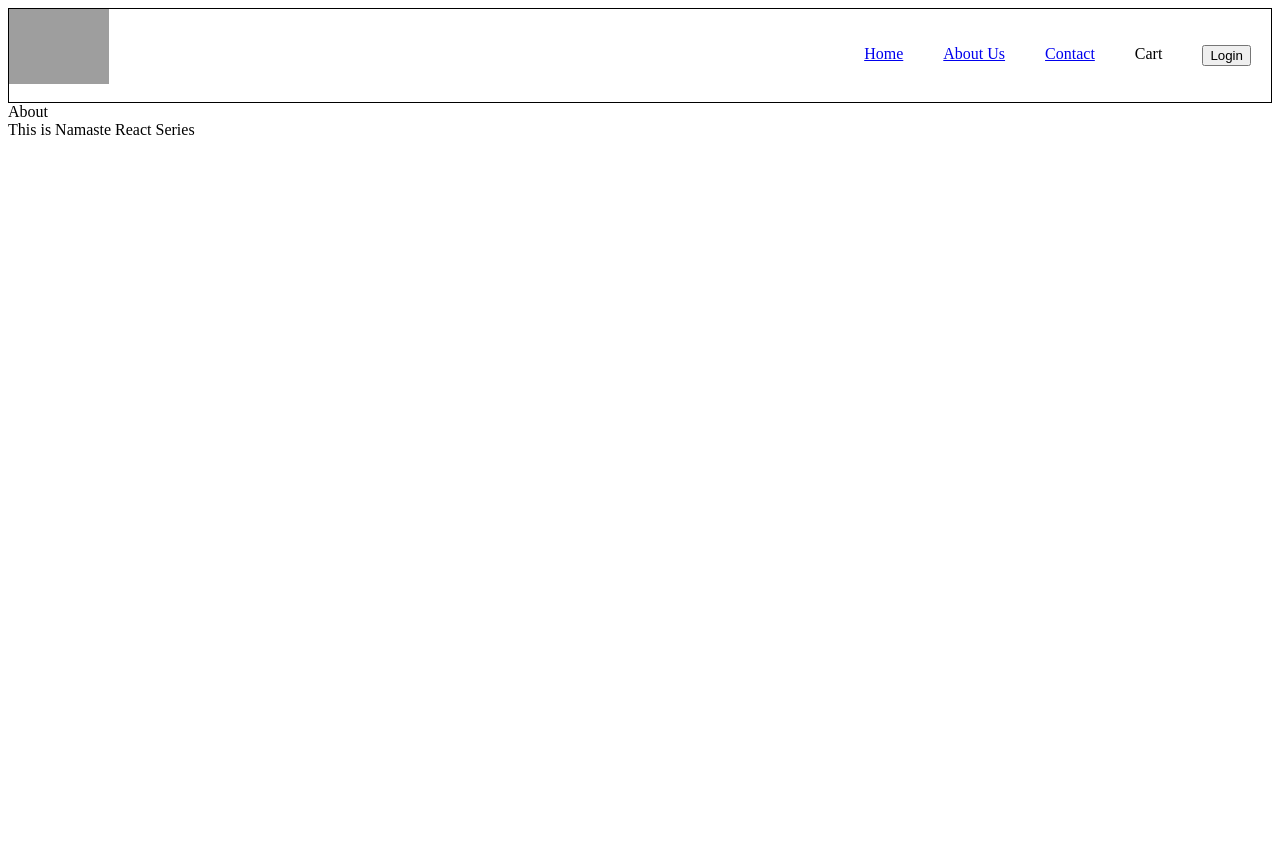
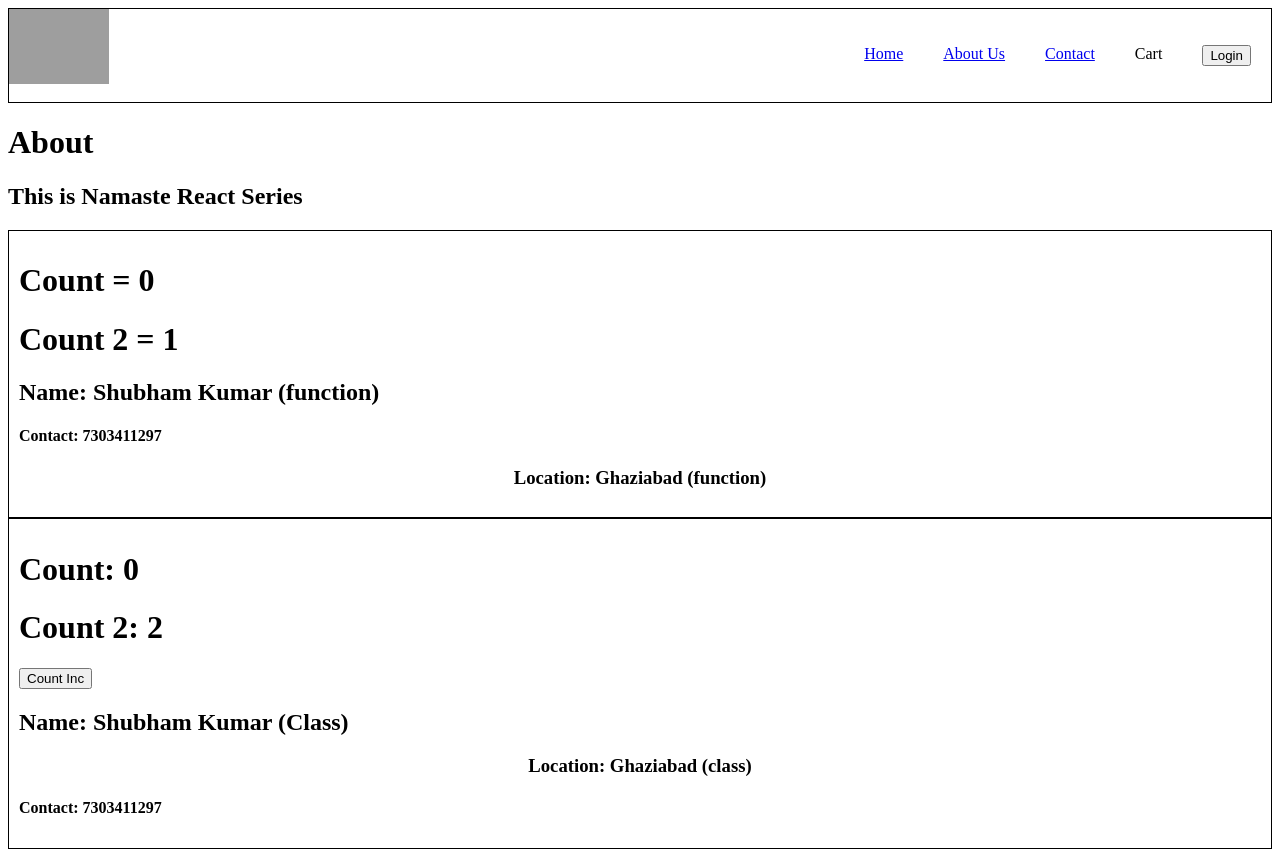
Before and after one commit to Shubh0605/React, a React (Vite) app: page /about in a window 1280 px wide. Before the commit the page ends 800 px from the top, so only its background shows below. Built offline with nearby package versions, Linux system fonts and the light colour scheme; grey boxes are pictures that could not be loaded.

Commit message:
Class Component

```diff
--- a/index.css
+++ b/index.css
@@ -96,6 +96,10 @@ h3{
     background-size: 800px 100%;
     animation: shimmer 1.5s infinite linear;
 }
+.user-card{
+    padding: 10px;
+    border: 1px solid black;
+}
 
 @keyframes shimmer {
     0% {
--- a/src/components/About.js
+++ b/src/components/About.js
@@ -1,11 +1,19 @@
 import React from 'react'
+import User from './User';
+import UserClass from './UserClass';
 
 const About = () => {
   return (
     <div>
-      <div>About</div>
-      <div>This is Namaste React Series</div>
+      <h1>About</h1>
+      <h2>This is Namaste React Series</h2>
+
+      <User name ={"Shubham Kumar (function)"} location = {"Ghaziabad (function)"} />
+
+      <UserClass name ={"Shubham Kumar (Class)"} location = {"Ghaziabad (class)" } />
     </div>
+
+
   )
 }
 
--- a/src/components/Body.js
+++ b/src/components/Body.js
@@ -81,10 +81,10 @@ const Body = () => {
           <>
             {isFiltered
               ? filteredRestaurants.map((restaurant) => (
-                  <Restaurantcard key={restaurant?.info?.id} resData={restaurant} />
+                <Link key={restaurant?.info?.id} to = {"/restaurants/" + restaurant.info.id }><Restaurantcard  resData={restaurant} /></Link>
                 ))
               : ListOfrestaurants?.map((restaurant) => (
-                  <Restaurantcard key={restaurant?.info?.id} resData={restaurant} />
+                  <Link key={restaurant?.info?.id} to = {"/restaurants/" + restaurant.info.id }><Restaurantcard  resData={restaurant} /></Link>
                 ))}
           </>
         )}
--- a/src/components/RestaurantMenu.js
+++ b/src/components/RestaurantMenu.js
@@ -1,6 +1,7 @@
 import { useEffect, useState } from "react";
 import { useParams } from "react-router-dom";
 import Shimmer from "./Shimmer";
+import { MENU_API } from "../utils/constant";
 
 const RestaurantMenu = () => {
     const { resId } = useParams();
@@ -12,12 +13,14 @@ const RestaurantMenu = () => {
 
     const fetchMenu = async () => {
         try {
-            const data = await fetch(
-                "https://www.swiggy.com/dapi/menu/pl?page-type=REGULAR_MENU&complete-menu=true&lat=28.61450&lng=77.30630&restaurantId=535259&catalog_qa=undefined&query=North%20Indian&submitAction=ENTER"
-            );
+            const data = await fetch(MENU_API + resId);
             const json = await data.json();
-            console.log(json);
-            setResInfo(json.data);
+
+            if (json?.statusCode === 0) {
+                setResInfo(json.data);
+            } else {
+                throw new Error(json?.statusMessage || "Menu fetch failed");
+            }
         } catch (error) {
             console.error("Error fetching restaurant data:", error);
             setResInfo(null);
--- /dev/null
+++ b/src/components/User.js
@@ -0,0 +1,20 @@
+import {useState} from 'react';
+
+const User = ({name,location}) => {
+
+    const[count] = useState(0);
+    const[count2] = useState(1);
+
+    return (
+        <div className="user-card">
+            <h1>Count = {count}</h1>
+            <h1>Count 2 = {count2}</h1>
+            <h2>Name: {name}</h2>
+            <h4>Contact: 7303411297</h4>
+            <h3>Location: {location}</h3>
+        </div>
+
+    )
+}
+
+export default User;
--- /dev/null
+++ b/src/components/UserClass.js
@@ -0,0 +1,32 @@
+import React from 'react';
+class UserClass extends React.Component{
+  constructor(props){
+    super(props);
+    this.state = {
+        count: 0,
+        count2: 2
+    };
+ }
+    render(){
+        const {name, location} = this.props;
+        const {count,count2} = this.state;
+        return(
+            <div className="user-card">
+                <h1>Count: {count}</h1>
+                <h1>Count 2: {count2}</h1>
+                <button onClick={() => {
+                    //never update state variables directly
+                    this.setState({count: count + 1, count2: count2 + 1});
+
+
+                }}>Count Inc</button>
+
+            <h2>Name: {name}</h2>
+            <h3>Location: {location}</h3>
+            <h4>Contact: 7303411297</h4>
+        </div>
+
+        )
+    }
+}
+export default UserClass;
--- a/src/utils/constant.js
+++ b/src/utils/constant.js
@@ -1,3 +1,5 @@
 export const CDN_URL = "https://media-assets.swiggy.com/swiggy/image/upload/fl_lossy,f_auto,q_auto,w_660/";
 
 export const LOGO_URL = "https://encrypted-tbn0.gstatic.com/images?q=tbn:ANd9GcS6HFcSKqiiBdXqgRyA16YPHYb6kHOW3G_tJg&s";
+
+export const MENU_API = "https://www.swiggy.com/dapi/menu/pl?page-type=REGULAR_MENU&complete-menu=true&lat=28.61450&lng=77.30630&restaurantId="
```
Also changed, not shown: 1 other file (tests, documents, lock files or other folders).
